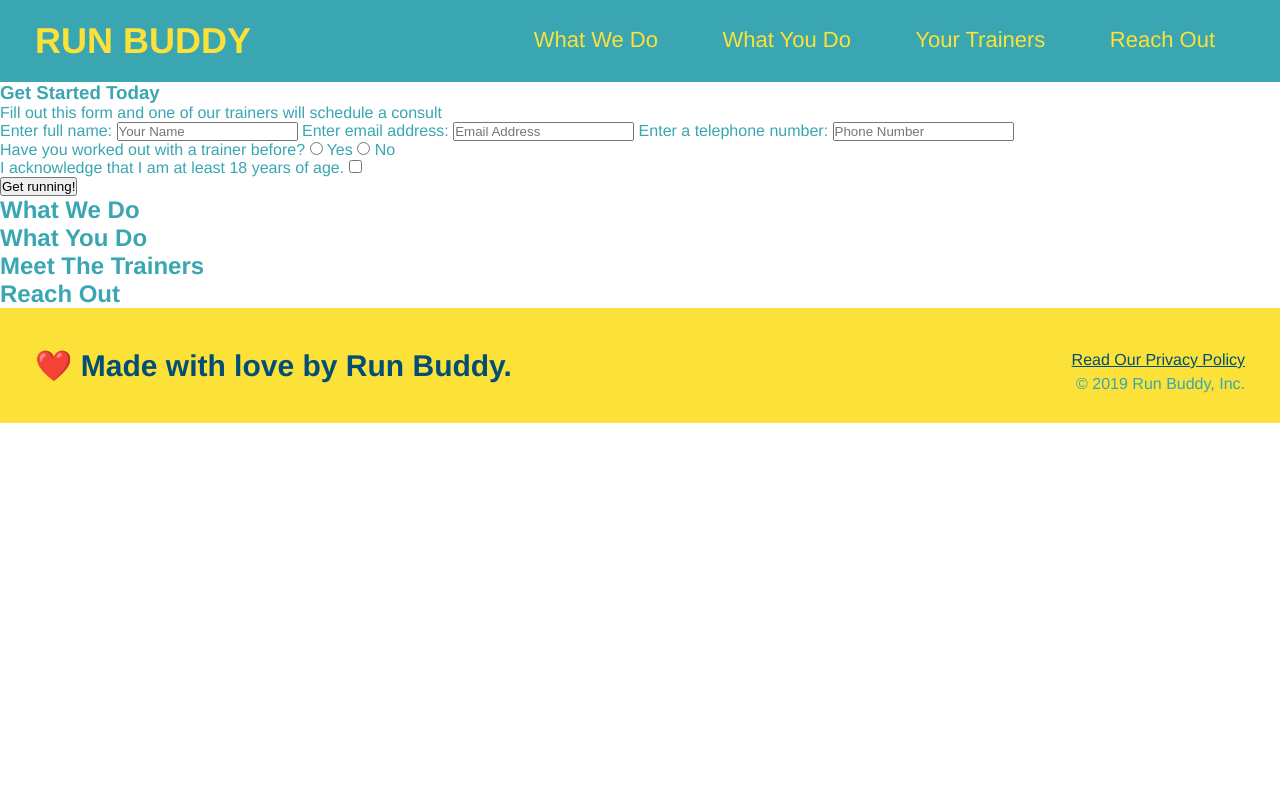
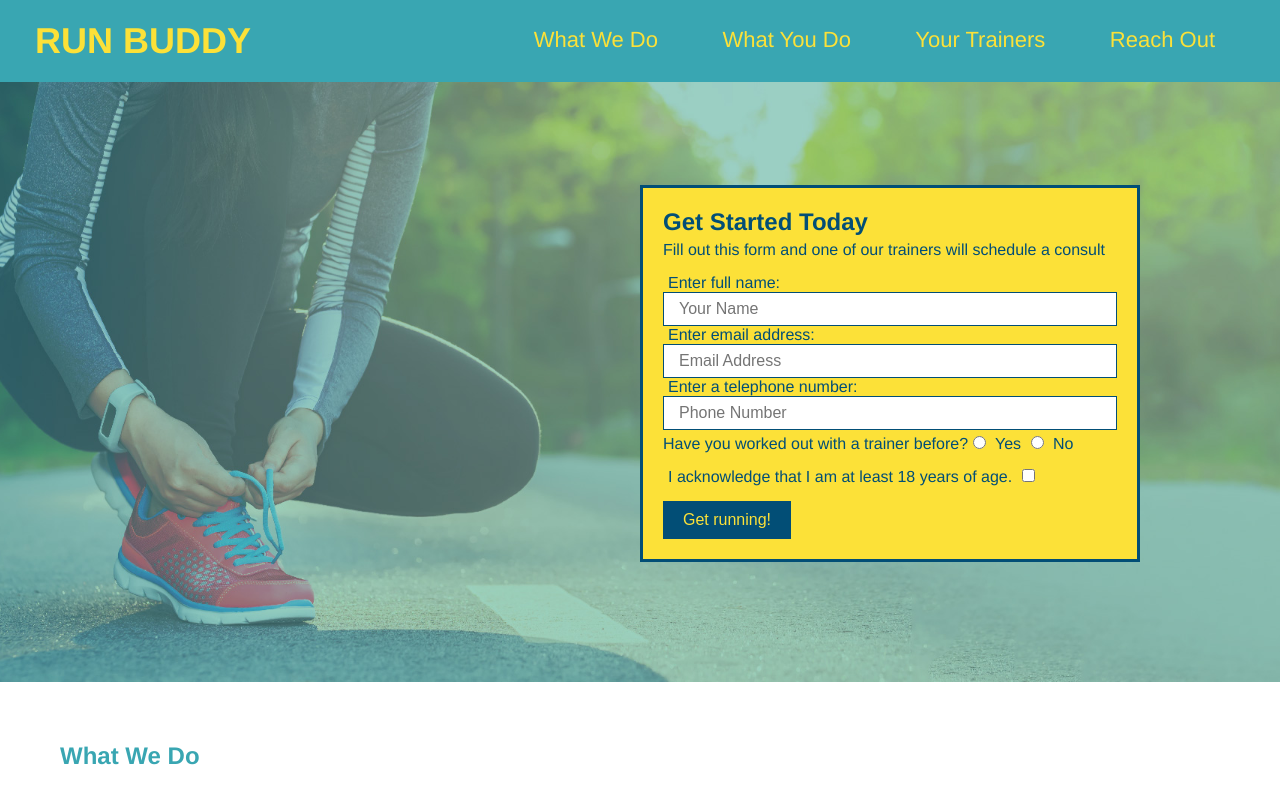
Before and after one commit to Jordanio49/run-buddy, a plain HTML site: page index.html in a window 1280 px wide. Shown: the top 800 px of the page. Drawn offline with Linux system fonts and the light colour scheme.

Commit message:
finished hero styling

```diff
--- a/assets/css/style.css
+++ b/assets/css/style.css
@@ -65,3 +65,59 @@ footer div {
 footer a {
   color: #024e76;
 }
+
+section {
+  padding: 60px;
+}
+
+/* Hero Style Start */
+.hero {
+  background-image: url("../images/hero-bg.jpg");
+  height: 600px;
+  background-size: cover;
+  background-position: center;
+  position: relative;
+}
+
+.hero-form {
+  background-color: #fce138;
+  padding: 20px;
+  width: 500px;
+  color: #024e76;
+  border: solid 3px #024e76;
+  position: absolute;
+  bottom: 120px;
+  right: 140px;
+}
+
+.hero-form h3 {
+  font-size: 24px;
+  margin: 0;
+}
+
+.hero-form p {
+  margin: 5px 0 15px 0;
+}
+
+.form-input {
+  border: 1px solid #024e76;
+  display: block;
+  padding: 7px 15px;
+  font-size: 16px;
+  color: #024e76;
+  width: 100%;
+  margin-right: 15px;
+}
+
+.hero-form label {
+  margin: 0 5px;
+}
+
+.hero-form button {
+  color: #fce138;
+  background-color: #024e76;
+  border: none;
+  padding: 10px 20px;
+  font-size: 16px;
+}
+/*Hero Style End */
--- a/index.html
+++ b/index.html
@@ -37,18 +37,18 @@
   </header>
 
   <!-- hero/jumbotron -->
-  <section>
-    <div>
+  <section class="hero">
+    <div class="hero-form">
       <h3>Get Started Today</h3>
       <p>Fill out this form and one of our trainers will schedule a consult</p>
       <!-- Add form element -->
       <form>
         <label for="name">Enter full name:</label>
-        <input type="text" placeholder="Your Name" name="name" id="name" />
+        <input type="text" placeholder="Your Name" name="name" id="name" class="form-input" />
         <label for="email">Enter email address:</label>
-        <input type="email" placeholder="Email Address" name="email" id="email" />
+        <input type="email" placeholder="Email Address" name="email" id="email" class="form-input" />
         <label for="phone">Enter a telephone number:</label>
-        <input type="tel" placeholder="Phone Number" name="phone" id="phone" />
+        <input type="tel" placeholder="Phone Number" name="phone" id="phone" class="form-input" />
         <p>
           Have you worked out with a trainer before?
           <input type="radio" name="trainer confirm" id="trainer-yes" />
```
Also changed, not shown: assets/images/hero-bg.jpg (added).
